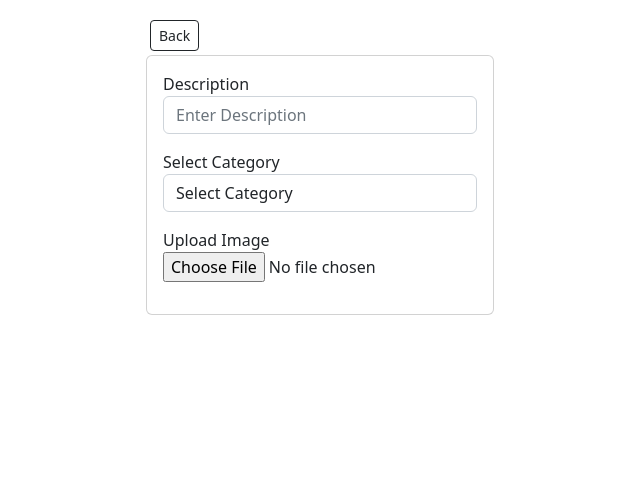
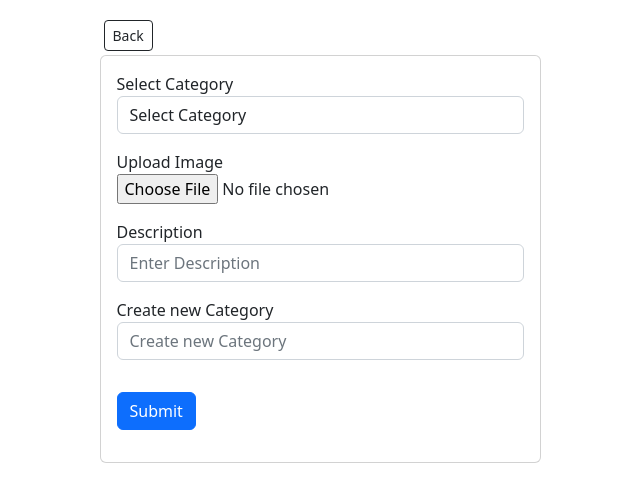
Before and after one commit to Wanjiru393/Gallery-App, a Django app: page /manage/ in a window 1280 px wide. Shown: the top 502 px of the page, without its empty margins (320-960 px from the left). Run offline with Django 4.2, Linux system fonts and the light colour scheme; data that the repository does not hold is empty.

Commit message:
Created add Photo function

```diff
--- a/galeria/templates/manage.html
+++ b/galeria/templates/manage.html
@@ -5,14 +5,14 @@
 {% block content %}
 <div class="container ">
     <div class="row justify-content-center">
-        <div class="col-md-4">
+        <div class="col-md-5">
             <a href="{% url 'home' %}" class="btn btn-outline-dark btn-sm m-1">Back</a>
             <div class="card">
-                <form>
-                    <div class="form-group m-3">
-                        <label>Description</label>
-                        <input name="description" type="text" placeholder="Enter Description" class="form-control">
-                    </div>
+
+
+                <form method="POST" action="#" enctype="multipart/form-data">
+                     {% csrf_token %}
+
                     <div class="form-group m-3">
                         <label>Select Category</label>
                         <select name="category" class="form-control">
@@ -27,8 +27,22 @@
                     </div>
                     <div class="form-group m-3">
                         <label>Upload Image</label>
-                        <input name="image" type="file" class="form-control-file">
+                        <input required name="image" type="file" class="form-control-file">
                     </div>
+                    <div class="form-group m-3">
+                        <label>Description</label>
+                        <input required name="description" type="text" placeholder="Enter Description" class="form-control">
+                    </div>
+
+
+                    <div class="form-group m-3">
+                        <label>Create new Category</label>
+                        <input name="category_new" type="text" placeholder="Create new Category" class="form-control">
+                    </div>
+
+
+
+                    <button type="submit" class="btn btn-primary m-3">Submit</button>
                 </form>
             </div>
         </div>
--- a/galeria/views.py
+++ b/galeria/views.py
@@ -17,5 +17,25 @@ def viewPhoto(request, pk):
 
 def manage(request):
     categories = Category.objects.all()
+
+    if request.method == 'POST':
+
+        data = request.POST
+        image = request.FILES.get('image')
+
+        if data['category'] != 'none':
+            category = Category.objects.get(id=data['category'])
+        elif data['category_new'] != '':
+            category, created = Category.objects.get_or_create(name=data['category_new'])
+        else:
+            category = None
+
+        photo = Photo.objects.create(
+            category=category,
+            description=data['description'],
+            image=image,
+
+        )
+
     context = {'categories': categories}
     return render(request,"manage.html", context)
```
